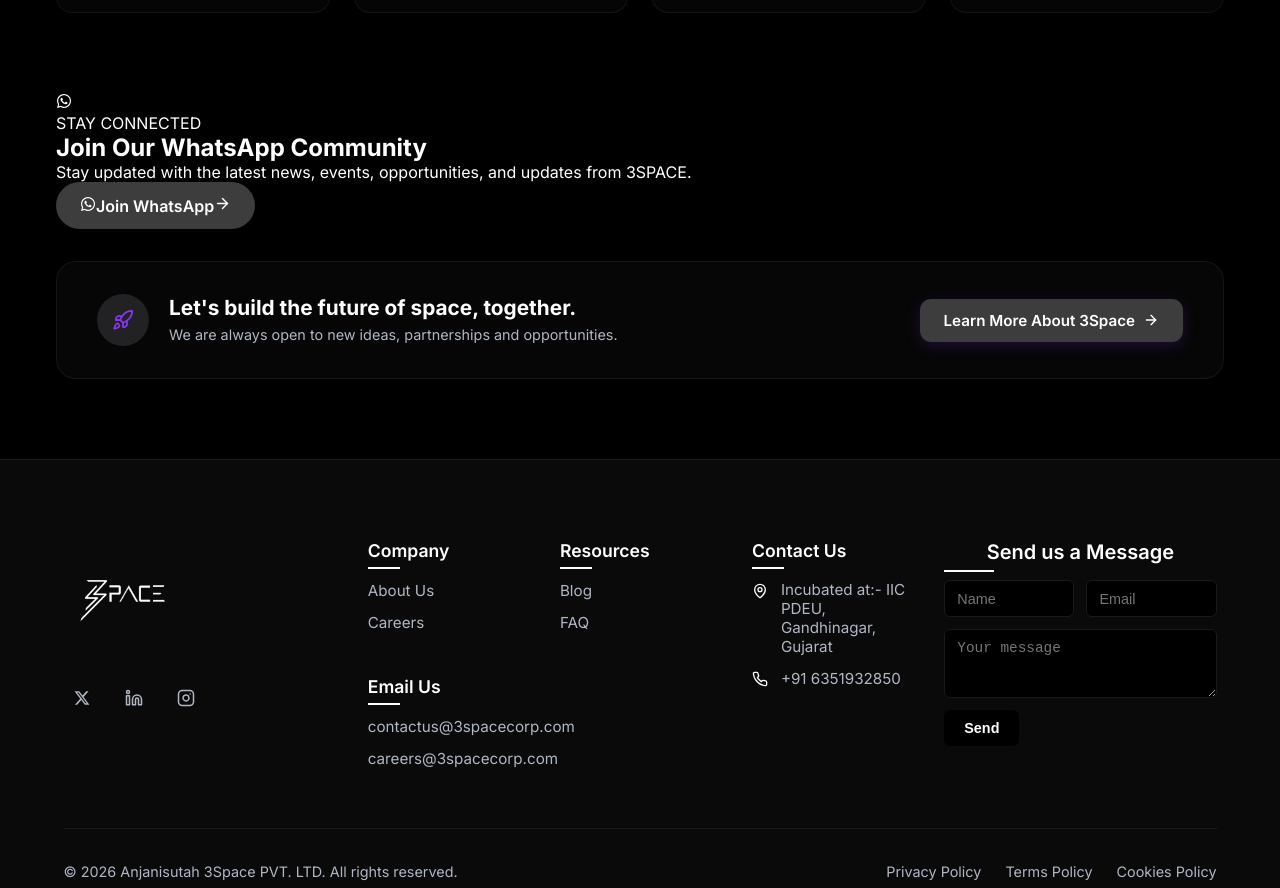
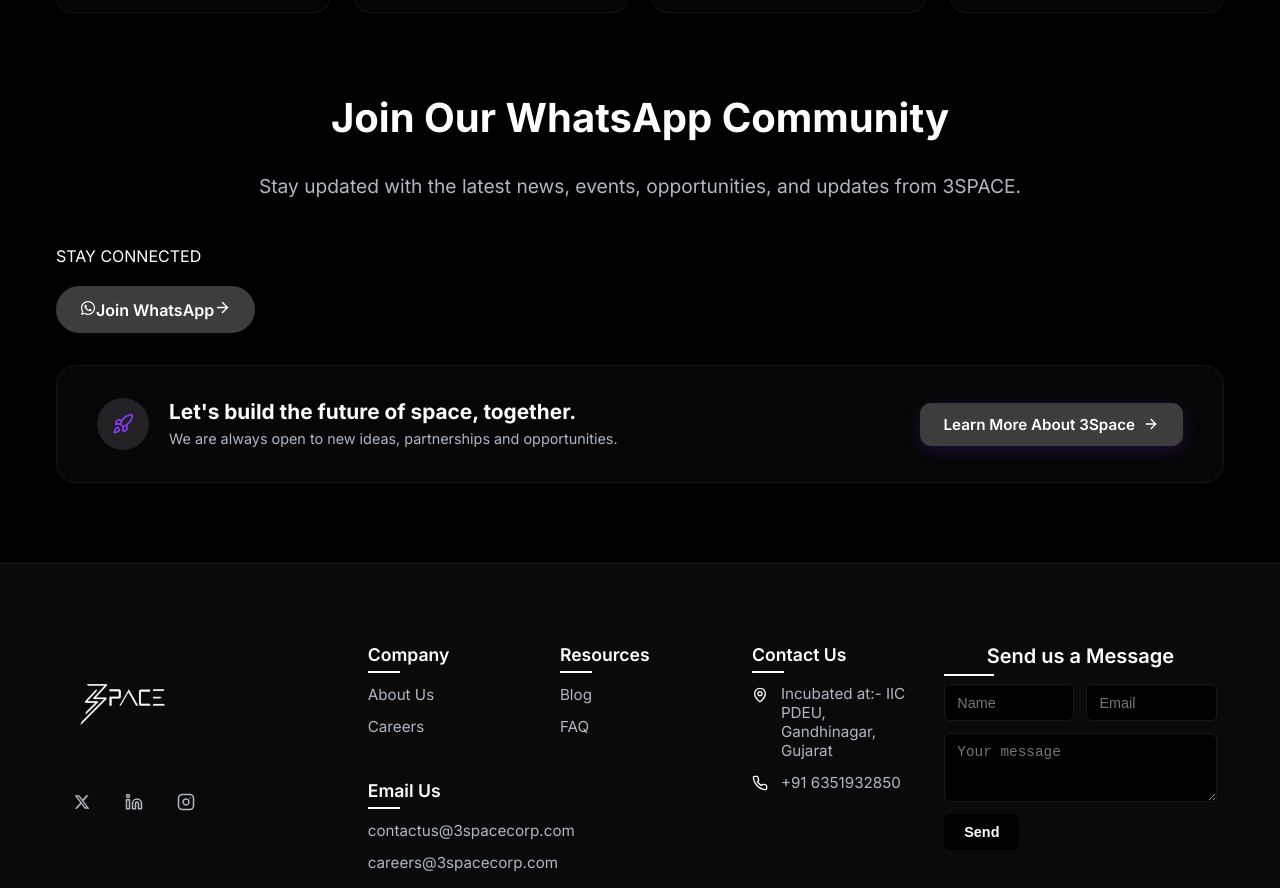
Before and after one commit to 3spacetechcorp-hue/3SpaceTech, a Next.js app: page /contact in a window 1280 px wide. Shown: the part 1556-2444 px from the top of the page. Built offline with nearby package versions, Linux system fonts and the light colour scheme.

Commit message:
Update page.tsx

```diff
--- a/app/contact/page.tsx
+++ b/app/contact/page.tsx
@@ -362,22 +362,22 @@ export default function ContactPage() {
       transition={{ duration: 0.6 }}
       viewport={{ once: true }}
     >
-      <div className={styles.whatsappContent}>
-        <div className={styles.whatsappIcon}>
-          <FaWhatsapp />
-        </div>
+      <h2 className="section-title">
+        Join Our WhatsApp Community
+      </h2>
 
-        <div className={styles.whatsappText}>
+      <p className="section-subtitle">
+        Stay updated with the latest news, events, opportunities,
+        and updates from 3SPACE.
+      </p>
+
+      <div
+        style={{ marginBottom: "20px" }}
+        className={styles.whatsappText}
+      >
         <span className={styles.whatsappEyebrow}>
           STAY CONNECTED
         </span>
-
-          <h2>Join Our WhatsApp Community</h2>
-
-          <p>
-            Stay updated with the latest news, events, opportunities,
-            and updates from 3SPACE.
-          </p>
       </div>
 
       <a
@@ -390,7 +390,6 @@ export default function ContactPage() {
         Join WhatsApp
         <ArrowRight size={17} />
       </a>
-      </div>
     </motion.div>
   </div>
 </section>
```
Lines whose indentation alone changed are shown as unchanged.
